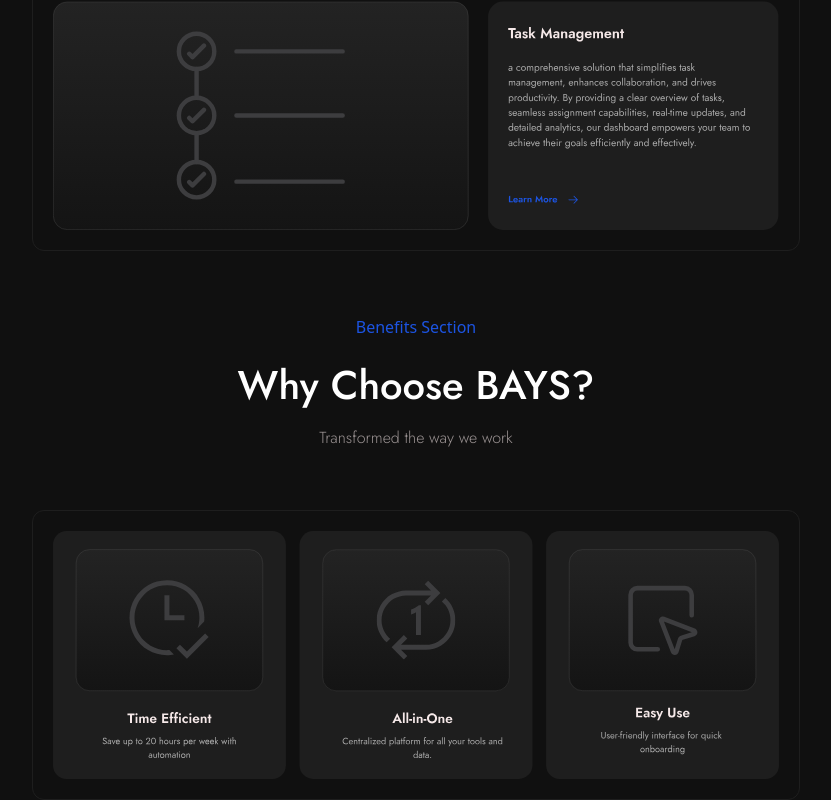
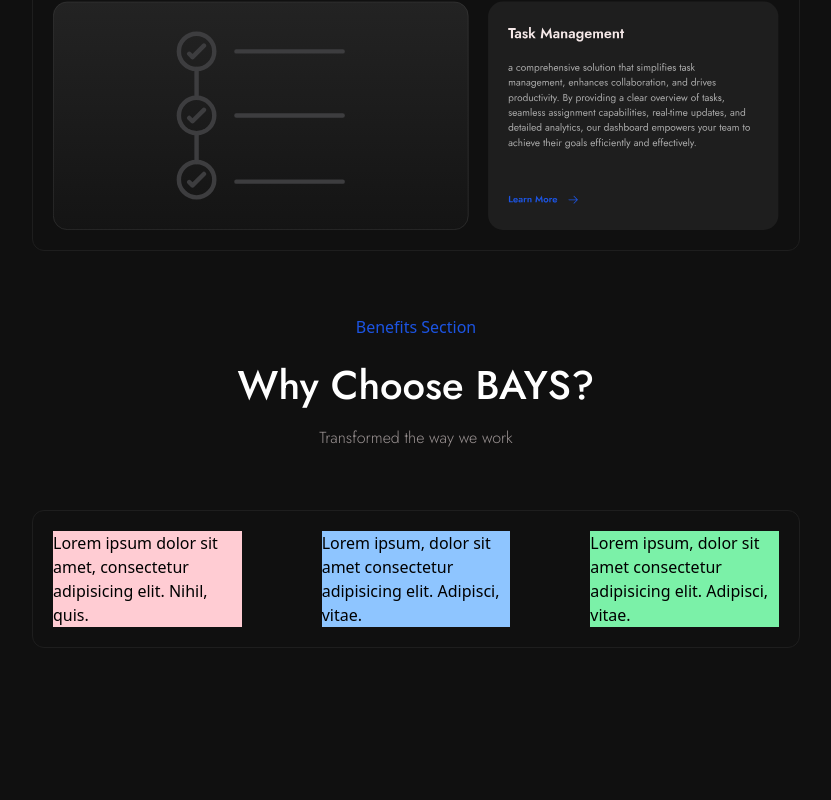
Before and after one commit to berkcantelseren/Bays, a Next.js app: page / in a window 1280 px wide. Shown: the part 1396-2196 px from the top of the page, without its empty margins (224-1055 px from the left). After the commit the page ends 2044 px from the top, so only its background shows below. Built offline with nearby package versions, Linux system fonts and the light colour scheme.

Commit message:
added placeholder grids for benefits section

```diff
--- a/app/components/Home/Benefits/Benefits.js
+++ b/app/components/Home/Benefits/Benefits.js
@@ -26,13 +26,25 @@
         Transformed the way we work
       </p>
       {/* Features Example  */}
-      <div className="mt-15 hidden md:flex justify-center items-center border border-[#1E1E1E] p-5 rounded-xl">
-        <Image
+      <div className="grid gap-20 grid-cols-3 grid-rows-2 mt-15 justify-center items-center border border-[#1E1E1E] p-5 rounded-xl">
+        <div className="col-span-1 row-span-2 bg-rose-200">
+          Lorem ipsum dolor sit amet, consectetur adipisicing elit. Nihil, quis.
+        </div>
+        <div className="col-span-1 row-span-2 bg-blue-300">
+          Lorem ipsum, dolor sit amet consectetur adipisicing elit. Adipisci,
+          vitae.
+        </div>
+        <div className="col-span-1 row-span-2 bg-green-300">
+          Lorem ipsum, dolor sit amet consectetur adipisicing elit. Adipisci,
+          vitae.
+        </div>
+
+        {/* <Image
           src="/images/benefits.svg"
           alt="benefits image"
           width={1056}
           height={578}
-        />
+        /> */}
       </div>
     </div>
   );
```
